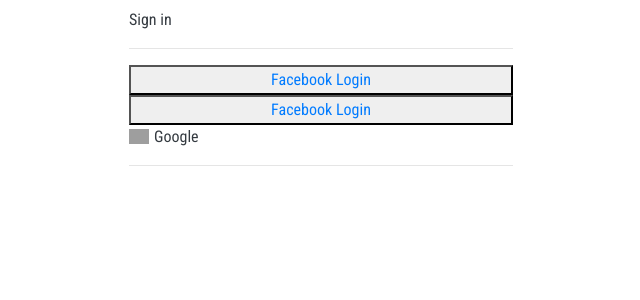
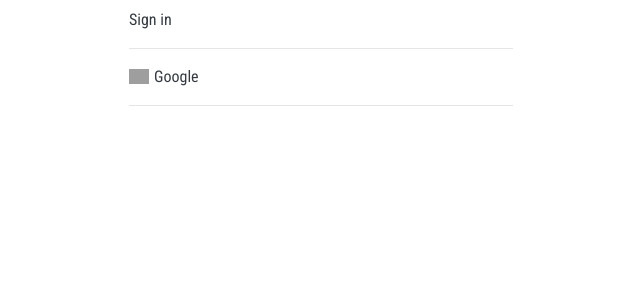
Before and after one commit to soumyazyx/todo, a Django app: page / in a window 1280 px wide. Shown: the top 300 px of the page, without its empty margins (319-959 px from the left). Run offline with Django 3.2, Linux system fonts and the light colour scheme; some libraries are stand-ins or nearby versions; grey boxes are pictures that could not be loaded.

Commit message:
Removed facebook login

```diff
--- a/frontend/templates/frontend/lists_header.html
+++ b/frontend/templates/frontend/lists_header.html
@@ -58,8 +58,6 @@
 >
   <span class="text-dark text-left">Sign in</span>
   <hr />
-  <button><a href="{% provider_login_url "facebook" method="oauth2" %}">Facebook Login</a></button>
-  <button><a href="{% provider_login_url "facebook" method="js_sdk" %}">Facebook Login</a></button>
   <a
     class="text-dark text-left"
     role="button"
--- a/gettingstarted/settings.py
+++ b/gettingstarted/settings.py
@@ -49,7 +49,6 @@ INSTALLED_APPS = [
     "allauth.socialaccount",
     # PROVIDERS
     "allauth.socialaccount.providers.google",
-    "allauth.socialaccount.providers.facebook",
 ]
 SOCIALACCOUNT_PROVIDERS = {
     "google": {
```
